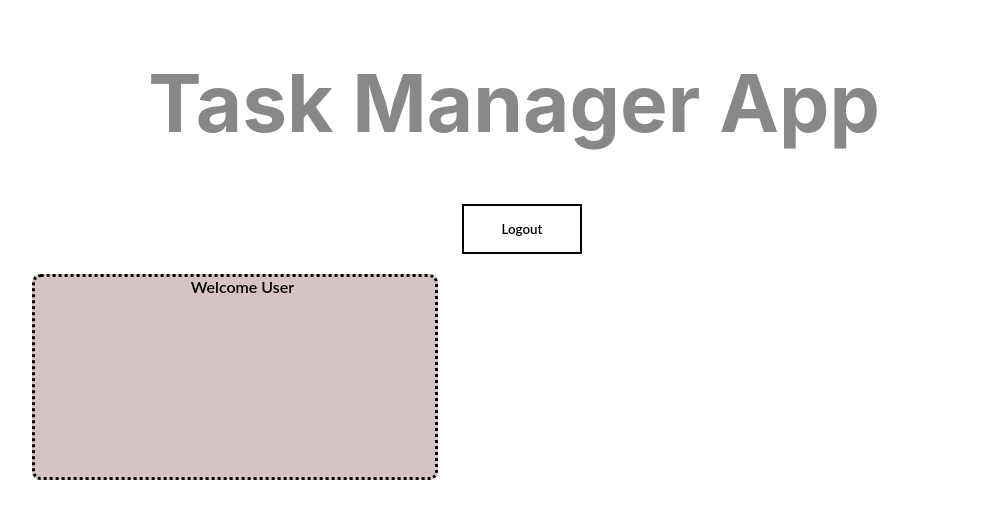
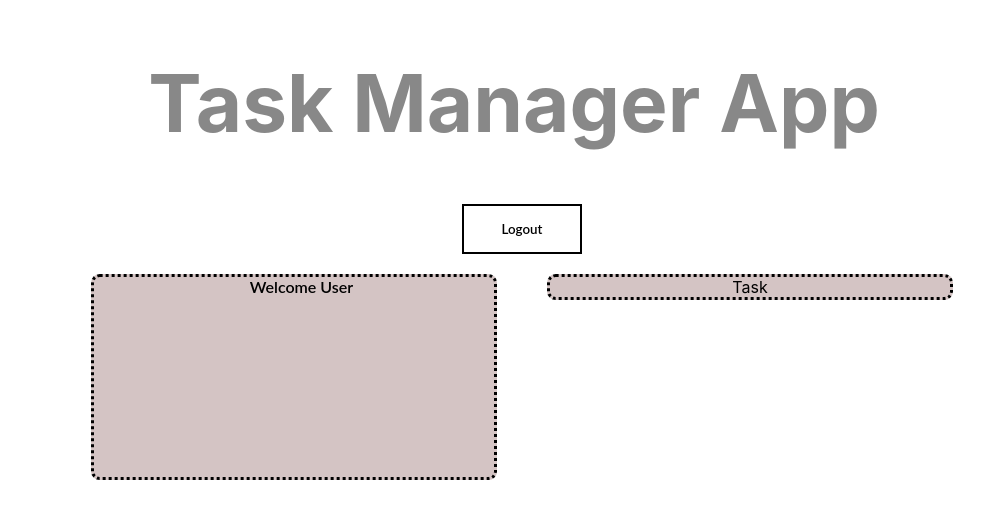
Before and after one commit to krish5512/taskManager, a React (Create React App) app in the folder tm_frontend/: page /profile in a window 1280 px wide. Shown: the top 518 px of the page, without its empty margins (118-1102 px from the left). Built offline with nearby package versions, Linux system fonts and the light colour scheme.

Commit message:
taskUI Added

```diff
--- a/tm_frontend/src/App.css
+++ b/tm_frontend/src/App.css
@@ -22,9 +22,22 @@
 
 .userDiv
 {
+  display: inline-block;
   width: 400px;
   height: 200px;
   margin-left: 150px;
+  margin-right: 50px;
+  background-color: rgb(212, 196, 196);
+  border-radius: 0.54em;
+  border : 0.2rem dotted
+}
+
+.taskDiv
+{
+  display: inline-block;
+  width: 400px;
+  height: auto;
+  margin-right: 150px;
   background-color: rgb(212, 196, 196);
   border-radius: 0.54em;
   border : 0.2rem dotted
--- a/tm_frontend/src/components/profile.js
+++ b/tm_frontend/src/components/profile.js
@@ -4,7 +4,7 @@ import { useHistory} from "react-router-dom";
 import logoutUsers from '../redux/actions/logout';
 import { connect, useDispatch } from 'react-redux';
 import '../App.css';
-
+import Task from './tasks/tasks';
 const Profile = props => {
   const history = useHistory();
   const [curUser,setCurUser] = useState({});
@@ -36,14 +36,15 @@ const Profile = props => {
         <label className="text">Welcome User</label>
         <br/>
         {curUser && curUser.user ?
-         <p className="text"> Name :{curUser.user.name}</p> : ''}
+         <p className="text"> Name : {curUser.user.name}</p> : ''}
 
         {curUser && curUser.user ?
-        <p className="text">Email :{curUser.user.email}</p> : ''}
+        <p className="text">Email : {curUser.user.email}</p> : ''}
 
         {curUser && curUser.user ?
-        <p className="text">Age :{curUser.user.age}</p> : ''}
+        <p className="text">Age : {curUser.user.age}</p> : ''}
         </div> : 'Loading....'}
+        <Task />
       </div>
     );
 
--- a/tm_frontend/src/components/tasks/tasks.js
+++ b/tm_frontend/src/components/tasks/tasks.js
@@ -0,0 +1,13 @@
+
+
+
+const Task = () => {
+
+
+
+    return (
+        <div className='taskDiv'>Task</div>
+    )
+}
+
+export default Task
```
